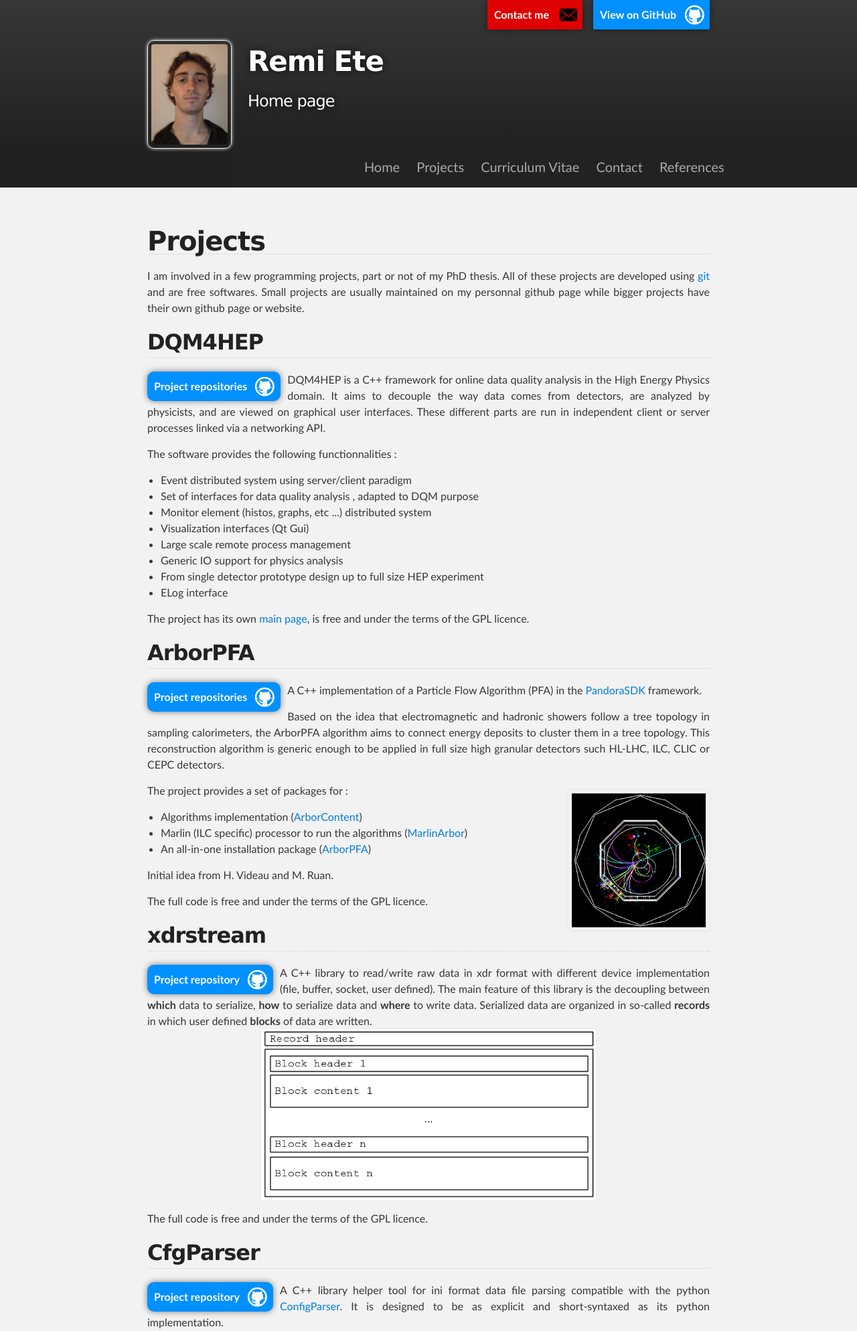
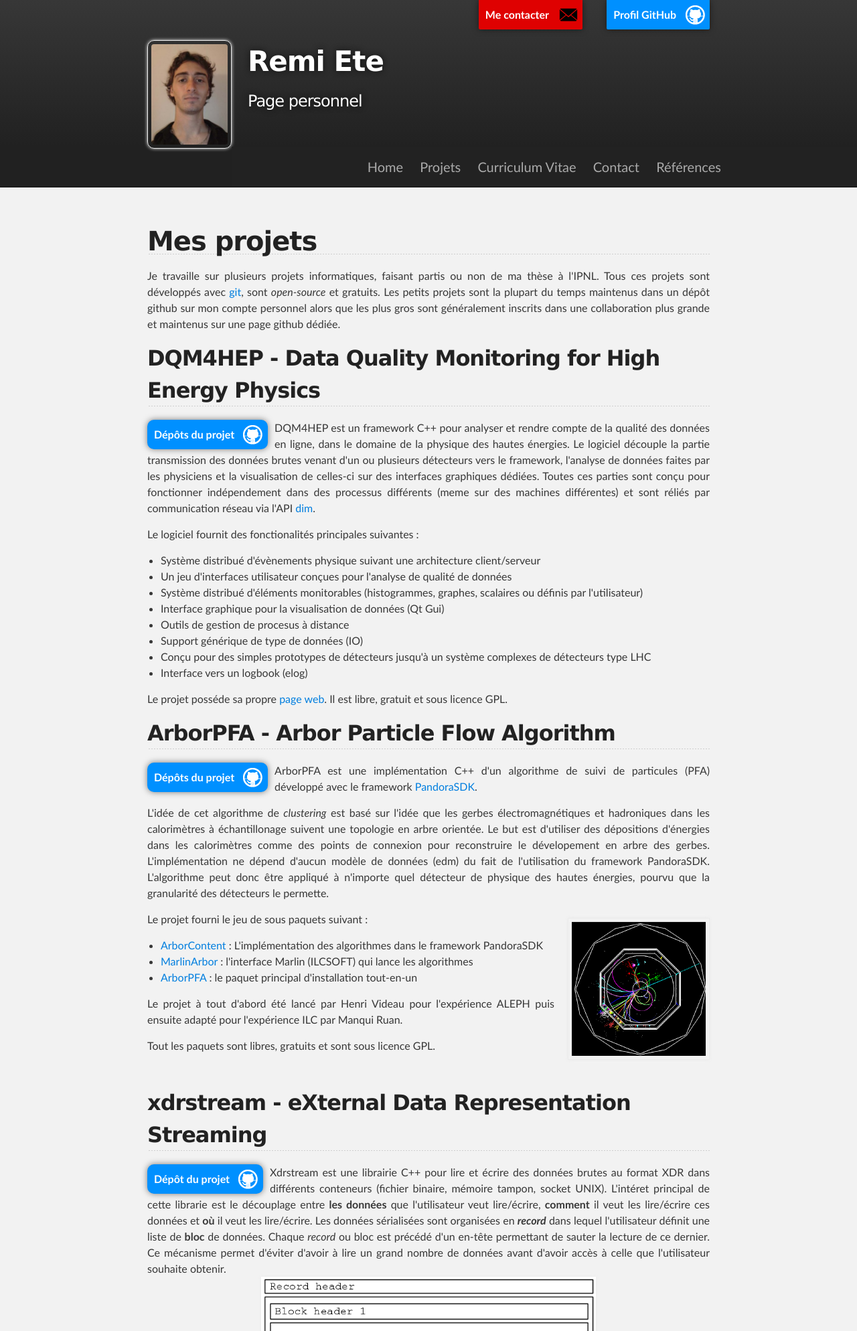
Before and after one commit to rete/rete.github.com, a PHP site: page /pages/projects.html in a window 1280 px wide. Shown: the top 1988 px of the page at 67% size. Run offline with PHP 8.4, Linux system fonts and the light colour scheme; some libraries are stand-ins or nearby versions.

Commit message:
Language changed to french. More references added in conférences and reports

```diff
--- a/base/footer.html
+++ b/base/footer.html
@@ -1,3 +1,6 @@
 <footer class="inner">
-  <p>Published with <a href="https://pages.github.com">GitHub Pages</a></p>
+	<p>Les documents, photographies et travaux publiés sur ce site sont la propriété exclusive de son auteur et ne peuvent être utilisés sans permissions préalables.</p>
+	<p><a href="mailto:remi.ete@gmail.com">Me contacter</a> avant toute référence ou utilisation de ceux-ci.</p>
+	<br/>
+	<p>Hébergement sur serveur privé.</p>
 </footer>
--- a/base/header.html
+++ b/base/header.html
@@ -1,7 +1,7 @@
 <header class="inner">
 	<img id="photo_id" src="/documents/photoID3.jpg"></img>
-	<a id="contactme_banner" href="mailto:remi.ete@gmail.com">Contact me</a>
-	<a id="forkme_banner" href="https://github.com/rete">View on GitHub</a>
+	<a id="contactme_banner" href="mailto:remi.ete@gmail.com">Me contacter</a>
+	<a id="forkme_banner" href="https://github.com/rete">Profil GitHub</a>
 	<h1 id="project_title">Remi Ete</h1>
-	<h2 id="project_tagline">Home page</h2>
+	<h2 id="project_tagline">Page personnel</h2>
 </header>
--- a/base/navigation.html
+++ b/base/navigation.html
@@ -1,9 +1,9 @@
 <nav>
 	<ul id='menu'>
 		<li><a href='/'>Home</a></li>
-		<li><a href='/pages/projects'>Projects</a></li>
+		<li><a href='/pages/projects'>Projets</a></li>
 		<li><a href='/documents/CV_eng_phy.pdf'>Curriculum Vitae</a></li>
 		<li><a href='/pages/contact'>Contact</a></li>
-		<li><a href='/pages/references'>References</a></li>
+		<li><a href='/pages/references'>Références</a></li>
 	</ul>
 </nav>
--- a/pages/projects.html
+++ b/pages/projects.html
@@ -22,7 +22,7 @@
 
 		</script>
 
-		<title>Remi Ete - Projects</title>
+		<title>Remi Ete - Projets</title>
 	</head>
 
 	<body>
@@ -38,127 +38,128 @@
 		<div id="main_content_wrap" class="outer">
 			<section class="inner main_content">
 
-				<h1> Projects </h1>
+				<h1> Mes projets </h1>
 
-				<p class="project_description">I am involved in a few programming projects, part or not of my PhD thesis.
-				All of these projects are developed using <a href="https://git-scm.com/">git</a> and are free softwares.
-				Small projects are usually maintained on my personnal github page while bigger projects have their own github page or website.
+				<p class="project_description">Je travaille sur plusieurs projets informatiques, faisant partis ou non de ma thèse à l'IPNL.
+				Tous ces projets sont développés avec <a href="https://git-scm.com/">git</a>, sont <em>open-source</em> et gratuits.
+				Les petits projets sont la plupart du temps maintenus dans un dépôt github sur mon compte personnel
+				alors que les plus gros sont généralement inscrits dans une collaboration plus grande et maintenus sur une page github dédiée.
 				</p>
 
 
 
 
-				<h2>DQM4HEP</h2>
-				<a class="repository_box" href="https://github.com/DQM4HEP">Project repositories</a>
+				<h2>DQM4HEP - Data Quality Monitoring for High Energy Physics</h2>
+				<a class="repository_box" href="https://github.com/DQM4HEP">Dépôts du projet</a>
 
-				<p class="project_description">DQM4HEP is a C++ framework for online data quality analysis in the High Energy Physics domain.
-				It aims to decouple the way data comes from detectors, are analyzed by physicists, and are viewed on graphical user interfaces.
-				These different parts are run in independent client or server processes linked via a networking API.
+				<p class="project_description">
+				DQM4HEP est un framework C++ pour analyser et rendre compte de la qualité des données en ligne, dans le domaine de la physique des hautes énergies.
+				Le logiciel découple la partie transmission des données brutes venant d'un ou plusieurs détecteurs vers le framework, l'analyse de données faites par les physiciens et la visualisation de celles-ci sur des interfaces graphiques dédiées.
+				Toutes ces parties sont conçu pour fonctionner indépendement dans des processus différents (meme sur des machines différentes) et sont réliés par communication réseau via l'API <a href="https://dim.web.cern.ch/dim/" >dim</a>.
 				</p>
 
-				<p class="project_description"> The software provides the following functionnalities : </p>
+				<p class="project_description"> Le logiciel fournit des fonctionalités principales suivantes :</p>
 
 				<ul>
-					<li>Event distributed system using server/client paradigm</li>
-					<li>Set of interfaces for data quality analysis , adapted to DQM purpose</li>
-					<li>Monitor element (histos, graphs, etc ...) distributed system</li>
-					<li>Visualization interfaces (Qt Gui)</li>
-					<li>Large scale remote process management</li>
-					<li>Generic IO support for physics analysis</li>
-					<li>From single detector prototype design up to full size HEP experiment</li>
-					<li>ELog interface</li>
+					<li>Système distribué d'évènements physique suivant une architecture client/serveur</li>
+					<li>Un jeu d'interfaces utilisateur conçues pour l'analyse de qualité de données</li>
+					<li>Système distribué d'éléments monitorables (histogrammes, graphes, scalaires ou définis par l'utilisateur)</li>
+					<li>Interface graphique pour la visualisation de données (Qt Gui)</li>
+					<li>Outils de gestion de procesus à distance</li>
+					<li>Support générique de type de données (IO)</li>
+					<li>Conçu pour des simples prototypes de détecteurs jusqu'à un système complexes de détecteurs type LHC</li>
+					<li>Interface vers un logbook (elog)</li>
 				</ul>
 
-				<p>The project has its own <a href="http://dqm4hep.github.io">main page</a>, is free and under the terms of the GPL licence.</p>
+				<p>Le projet posséde sa propre <a href="http://dqm4hep.github.io">page web</a>. Il est libre, gratuit et sous licence GPL.</p>
 
 
 
 
 
 
-				<h2>ArborPFA</h2>
-				<a class="repository_box" href="https://github.com/ArborPFA">Project repositories</a>
+				<h2>ArborPFA - Arbor Particle Flow Algorithm</h2>
+				<a class="repository_box" href="https://github.com/ArborPFA">Dépôts du projet</a>
 
-				<p class="project_description">A C++ implementation of a Particle Flow Algorithm (PFA) in the <a href="https://github.com/PandoraPFA/PandoraSDK">PandoraSDK</a> framework.</p>
+				<p class="project_description">
+				ArborPFA est une implémentation C++ d'un algorithme de suivi de particules (PFA) développé avec le framework <a href="https://github.com/PandoraPFA/PandoraSDK">PandoraSDK</a>.
 
-				<p class="project_description">Based on the idea that electromagnetic and hadronic showers follow a tree topology in sampling calorimeters,
-				the ArborPFA algorithm aims to connect energy deposits to cluster them in a tree topology.
-				This reconstruction algorithm is generic enough to be applied in full size high granular detectors such HL-LHC, ILC, CLIC or CEPC detectors.</p>
+				<p class="project_description">L'idée de cet algorithme de <em>clustering</em> est basé sur l'idée que les gerbes électromagnétiques et hadroniques dans les calorimètres à échantillonage suivent une topologie en arbre orientée.
+				Le but est d'utiliser des dépositions d'énergies dans les calorimètres comme des points de connexion pour reconstruire le dévelopement en arbre des gerbes.
+				L'implémentation ne dépend d'aucun modèle de données (edm) du fait de l'utilisation du framework PandoraSDK. L'algorithme peut donc être appliqué à n'importe quel détecteur de physique des hautes énergies, pourvu que la granularité des détecteurs le permette.
+				</p>
 
-				<img src="/images/pfa_evt_display.png" class="pfa_evt_display_img" title="An ILD (ILC experiment) event display of an e+e- collision"></img>
-				<p class="project_description">The project provides a set of packages for :
+				<img src="/images/pfa_evt_display.png" class="pfa_evt_display_img" title="Vue d'un évènement physique dans le détecteur ILD de l'expérience ILC suite à une collision e+e-"></img>
+				<p class="project_description">Le projet fourni le jeu de sous paquets suivant :
 				<ul>
-				  <li> Algorithms implementation (<a href="https://github.com/ArborPFA/ArborContent">ArborContent</a>) </li>
-				  <li> Marlin (ILC specific) processor to run the algorithms (<a href="https://github.com/ArborPFA/MarlinArbor">MarlinArbor</a>) </li>
-				  <li> An all-in-one installation package (<a href="https://github.com/ArborPFA/ArborPFA">ArborPFA</a>) </li>
+				  <li> <a href="https://github.com/ArborPFA/ArborContent">ArborContent</a> : L'implémentation des algorithmes dans le framework PandoraSDK</li>
+				  <li> <a href="https://github.com/ArborPFA/MarlinArbor">MarlinArbor</a> : l'interface Marlin (ILCSOFT) qui lance les algorithmes</li>
+				  <li> <a href="https://github.com/ArborPFA/ArborPFA">ArborPFA</a> : le paquet principal d'installation tout-en-un</li>
 				</ul>
 
-				<p class="project_description">Initial idea from H. Videau and M. Ruan. </p>
-				<p>The full code is free and under the terms of the GPL licence.</p>
+				<p class="project_description">Le projet à tout d'abord été lancé par Henri Videau pour l'expérience ALEPH puis ensuite adapté pour l'expérience ILC par Manqui Ruan.</p>
+				<p class="project_description">Tout les paquets sont libres, gratuits et sont sous licence GPL.</p>
+				<br/>
 
 
 
 
-
-				<h2>xdrstream</h2>
-				<a class="repository_box" href="https://github.com/rete/xdrstream">Project repository</a>
-				<p class="project_description">A C++ library to read/write raw data in xdr format with different device implementation (file, buffer, socket, user defined).
-				The main feature of this library is the decoupling between <span class="bold">which</span> data to serialize,
-				<span class="bold">how</span> to serialize data and <span class="bold">where</span> to write data.
-				Serialized data are organized in so-called <span class="bold">records</span> in which user defined <span class="bold">blocks</span>
-				of data are written. <br/>
+				<h2>xdrstream - eXternal Data Representation Streaming</h2>
+				<a class="repository_box" href="https://github.com/rete/xdrstream">Dépôt du projet</a>
+				<p class="project_description">Xdrstream est une librairie C++ pour lire et écrire des données brutes au format XDR dans différents conteneurs (fichier binaire, mémoire tampon, socket UNIX).
+				L'intéret principal de cette librarie est le découplage entre <strong>les données</strong> que l'utilisateur veut lire/écrire, <strong>comment</strong> il veut les lire/écrire ces données et <strong>où</strong> il veut les lire/écrire.
+				Les données sérialisées sont organisées en <strong><em>record</em></strong> dans lequel l'utilisateur définit une liste de <strong>bloc</strong> de données. Chaque <em>record</em> ou bloc est précédé d'un en-tête permettant de sauter la lecture de ce dernier.
+				Ce mécanisme permet d'éviter d'avoir à lire un grand nombre de données avant d'avoir accès à celle que l'utilisateur souhaite obtenir.
 				<img id="xdrstream_img" src="/documents/xdrstream_structure.png"> </img>
 
 				</p>
-
-				<p class="project_description">The full code is free and under the terms of the GPL licence.</p>
-
+				<p class="project_description">Le projet est libre, gratuit et sous licence GPL.</p>
 
 
 
 
 				<h2>CfgParser</h2>
-				<a class="repository_box" href="https://github.com/rete/CfgParser">Project repository</a>
-				<p class="project_description">A C++ library helper tool for ini format data file parsing compatible with the python <a href="https://docs.python.org/2/library/configparser.html"> ConfigParser</a>.
-				It is designed to be as explicit and short-syntaxed as its python implementation.</p>
+				<a class="repository_box" href="https://github.com/rete/CfgParser">Dépôt du projet</a>
+				<p class="project_description">CfgParser est une librarie C++ permettant de lire et écrire des données au format ini (section - clé - valeur) compatible avec son homologue python, le <a href="https://docs.python.org/2/library/configparser.html">ConfigParser</a>.
+				La syntaxe est conçue pour aussi courte que l'implémentation en python.</p>
 
-				<p class="project_description"> Example of configuration file : </p>
+				<p class="project_description"> Suivant l'exemple de fichier :</p>
 
 <pre class="brush: text">
 # myfile.cfg
 
-# A comment !
+# Un commentaire !
 
-# A start of section
+# Un début de section
 [MySection]
 
-# A simple int value
+# Une simple valeur entière
 MyIntValue = 42
 
-# list of values are semi-colum separated
+# Une liste de valeur entières séparées par ':'
 MyListOfIntValues = 12:45:32:78:4589
 
 [AnotherSection]
 
 AStringValue = A short or long description of whatever you want ...
 </pre>
-				<p class="project_description"> One can read it simply with : </p>
+				<p class="project_description"> Il est possible de le lire de la facon suivante :</p>
 
 <pre class="brush: cpp">
 CfgParser parser;
 
-// read a single file
+// Lis un fichier seul
 parser.read("myfile.cfg");
 
-// get value using section name and key name !
+// Récupère une valeur apartir du nom de la section et la clé
 int value = parser.getValue< int >("MySection", "MyIntValue");
 
-// get a list of values !
+// Récupère une liste de valeurs !
 std::vector< int > intList =
 	parser.getValue< std::vector< int > >("MySection", "MyListOfIntValues");
 </pre>
 
-				<p class="project_description">The full code is free and under the terms of the GPL licence.</p>
+				<p class="project_description">Le projet est libre, gratuit et sous licence GPL.</p>
 
 			</section>
 		</div>
--- a/stylesheets/stylesheet.css
+++ b/stylesheets/stylesheet.css
@@ -341,7 +341,7 @@ Full-Width Styles
 
 .current_position {
   float: right;
-  width: 200px;
+  width: 300px;
   margin-left: 10px;
   border-radius: 2px;
   background: #e6e6e6;
@@ -367,6 +367,7 @@ Full-Width Styles
 	float: right;
 	width: 200px;
 	height: auto;
+	margin-left: 20px;
 }
 
 #xdrstream_img {
@@ -391,6 +392,10 @@ Full-Width Styles
   color: #fff;
   box-shadow: 0 0 10px rgba(0,0,0,.5);
   border-radius: 10px;
+}
+
+.just {
+	text-align: justify;
 }
 
 .project_description {
```
Also changed, not shown: index.html (+9 -10 lines), pages/contact.html (+5 -5 lines), pages/references.html (+88 -66 lines).
